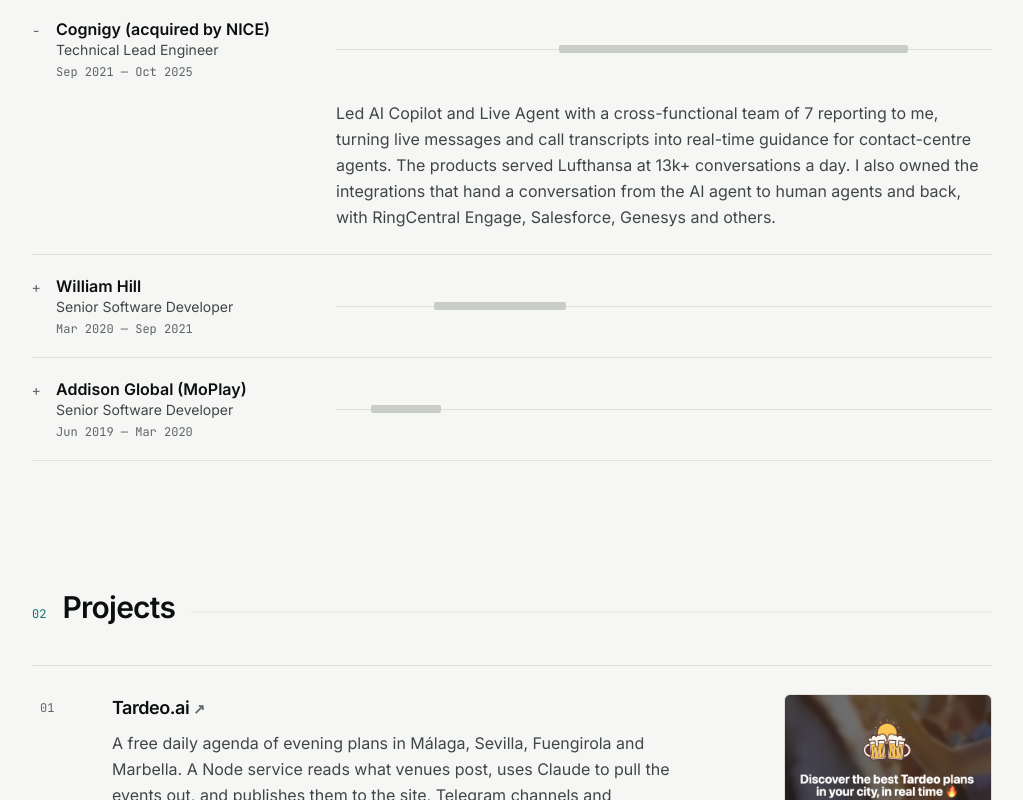
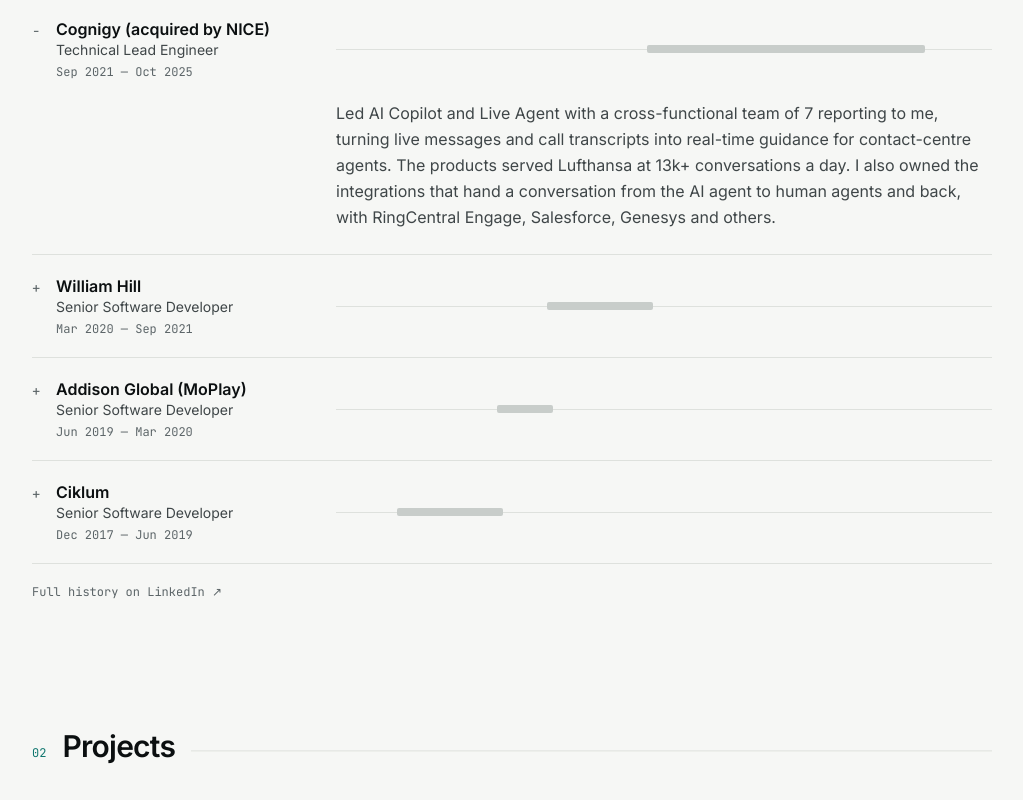
Before and after one commit to Nachox07/personal-portfolio, a Next.js app: page / in a window 1280 px wide. Shown: the part 1055-1855 px from the top of the page, without its empty margins (128-1151 px from the left). Built offline with nearby package versions, Linux system fonts and the light colour scheme.

Commit message:
Experience: add the Ciklum years (Dec 2017 to Jun 2019) and a link to the full LinkedIn history

```diff
--- a/components/experience.tsx
+++ b/components/experience.tsx
@@ -99,6 +99,17 @@ export default function Experience() {
 					);
 				})}
 			</ol>
+			<p className="mt-5 font-mono text-xs text-faint">
+				<a
+					href="https://www.linkedin.com/in/nachogonzalezgarilleti/"
+					target="_blank"
+					rel="noopener noreferrer"
+					className="transition-colors hover:text-accent"
+				>
+					Full history on LinkedIn <span aria-hidden>↗</span>
+					<span className="sr-only">(opens in a new tab)</span>
+				</a>
+			</p>
 		</InViewSection>
 	);
 }
--- a/lib/data.ts
+++ b/lib/data.ts
@@ -58,6 +58,13 @@ export const experienceData: readonly Experience[] = [
     period: "Jun 2019 — Mar 2020",
     description:
       "Shipped the MoPlay React Native app to both stores and built the casino website in three months with React, RxJS and xState.",
+  },
+  {
+    role: "Senior Software Developer",
+    company: "Ciklum",
+    period: "Dec 2017 — Jun 2019",
+    description:
+      "Front-end developer for Addison Global, the creators of MoPlay, on Ciklum's team. Started as a middle front-end developer and was promoted to senior in December 2018.",
   },
 ];
 
```
